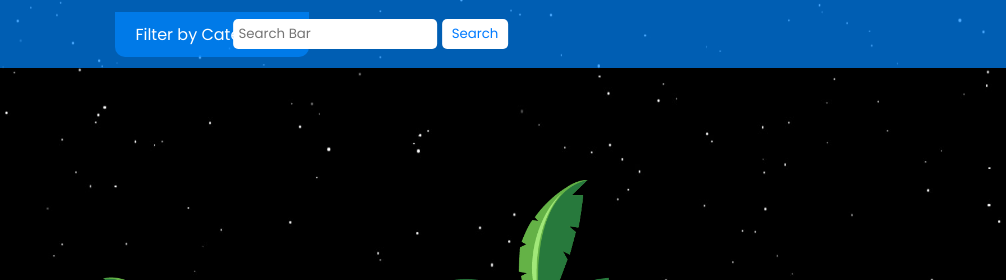
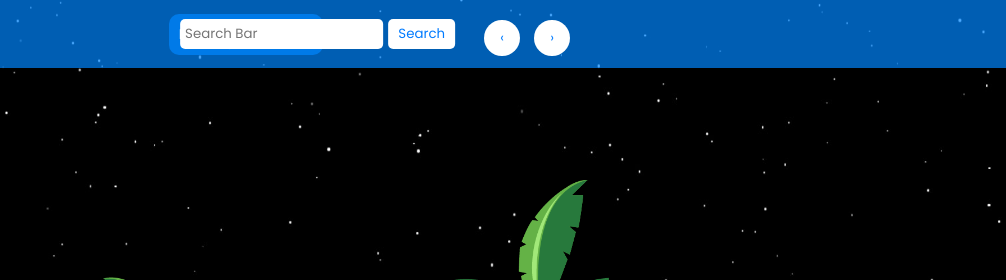
Before and after one commit to adarnara/Software-Engineering-2023, a website: page views/landingPage.html in a window 1280 px wide. Shown: the top 280 px of the page, 160-1166 px from the left. Drawn offline with Linux system fonts and the light colour scheme; no server answers.

Commit message:
Improved product filtering

```diff
--- a/routes/landingRoute.js
+++ b/routes/landingRoute.js
@@ -22,8 +22,8 @@ module.exports = {
         }
 
     },
-    'GET/search': ProductController.getExactProduct,
-    'GET/search/category': ProductController.getProductsByCategory,
+    'GET/filter': ProductController.getExactProduct,
+    'GET/filter/category': ProductController.getProductsByCategory,
     'GET/search/categoryLargest': ProductController.getLargestCategoryId,
 
 };
--- a/views/landingPage.html
+++ b/views/landingPage.html
@@ -70,12 +70,15 @@
   .category-button {
     background-color: rgba(0, 135, 255, 0.7); /* Match navbar background */
     color: white;
-    padding: 10px 20px;
+    padding: 10px 10px;
     border: none;
     cursor: pointer;
-    font-size: 16px; /* Adjust as needed */
+    font-size: 14px;
     border-bottom-left-radius: 10px; /* Optional rounded corners */
     border-bottom-right-radius: 10px;
+    border-top-right-radius:10px;
+    border-top-left-radius:10px;
+
   }
 
   .category-dropdown {
@@ -351,9 +354,34 @@
       padding-left: 20px;
     }
 
-    .hidden {
-      display: none;
-    }
+    .previous-button,
+.next-button {
+  position: fixed; /* Fixed position relative to the viewport */
+  top: 20px; /* 10px from the top, adjust this value as needed */
+  background-color: #fff;
+  color: #007BFF;
+  border: none;
+  padding: 8px 16px;
+  border-radius: 5px;
+  cursor: pointer;
+}
+
+.previous-button {
+  background-color: #fff;
+  right: 600px; /* Position the 'Previous' button a bit more to the left */
+}
+
+.next-button {
+  background-color: #fff;
+  right:550px; /* 10px from the right edge of the screen */
+}
+
+.round {
+  border-radius: 50%;
+}
+
+
+
     .go-to-page-button {
       background-color: transparent;
       border: none;
@@ -402,7 +430,6 @@
 .ticket-button:hover {
   background-color: #0056b3;
 }
-
   </style>
 </head>
 <body>
@@ -447,15 +474,21 @@
       <a href="#" data-category="ipad">iPad</a>
       <a href="#" data-category="laptop">Laptop</a>
       <a href="#" data-category="tshirts">Tshirts</a>
+    </div>
+
+  </div>
+
+  <!-- Directly within your body or a main container -->
+<button class="hidden previous-button round" onclick="window.previousPage()">&#8249;</button>
+<button class="hidden next-button round" onclick="window.nextPage()">&#8250;</button>
+
+ <!--<div>
+    <button class="hidden previous-button" onclick="previousPage()">Previous</button>
+    <button class="hidden next-button" onclick="nextPage()">Next</button>
+  </div>-->
 
 
-    </div>
-  </div>
 
-  <div>
-    <button class="hidden previous-button" onclick="previousPage()">Previous</button>
-    <button class="hidden next-button" onclick="nextPage()">Next</button>
-  </div>
   <div class="search-bar">
     <input type="text" placeholder="Search Bar" />
     <button class="search-button">Search</button>
--- a/views/landingPageApp.js
+++ b/views/landingPageApp.js
@@ -49,18 +49,10 @@ document.addEventListener("DOMContentLoaded", () => {
     let lastFetchedProductCount = 0; //how many products we're fetched last
 
 
-//    const categoryLinks = document.querySelectorAll('.category-dropdown a');
-//     categoryLinks.forEach(link => {
-//     link.addEventListener('click', (event) => {
-//       event.preventDefault(); // Prevent the default anchor action
-//       const category = link.getAttribute('data-category'); // Get the category from data attribute
-//       categoryButton.textContent = category + ' ▼';
-//       searchProducts(category); //calls search function with the category
-//     });
-//   });
 
 const categoryButton = document.querySelector('.category-button');
     const categoryLinks = document.querySelectorAll('.category-dropdown a');
+
 
     categoryLinks.forEach(link => {
         link.addEventListener('click', (event) => {
@@ -95,9 +87,9 @@ const categoryButton = document.querySelector('.category-button');
         currentSearchText = searchText; //stores in global variable so that it can be accessed in next and previous method
         let url = '';
         if (['books', 'ipad', 'laptop', 'tshirts'].includes(searchText.toLowerCase())) {
-            url = `http://localhost:3000/search/category?name=${searchText}&page=${currentPage}&pageSize=${pageSize}`; //searching by category
+            url = `http://localhost:3000/filter/category?name=${searchText}&page=${currentPage}&pageSize=${pageSize}`; //searching by category
         } else {
-            url = `http://localhost:3000/search?productId=${searchText}`; //searching for specific product
+            url = `http://localhost:3000/filter?productId=${searchText}`; //searching for specific product
         }
         fetch(url) //Fetch requested product(s)
             .then(response => response.json())
@@ -140,8 +132,6 @@ const categoryButton = document.querySelector('.category-button');
                 console.error('Error fetching data:', error);
             });
     }
-
-
 
 
 
@@ -323,6 +313,6 @@ function setup() {
         document.getElementById("shopping-icon").appendChild(logoutButton);
     }
 }
-});
+
 // Set up the web page
 setup();
```
